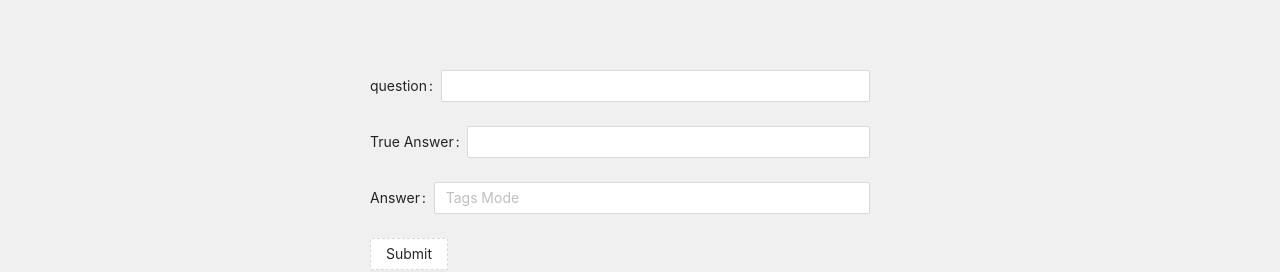
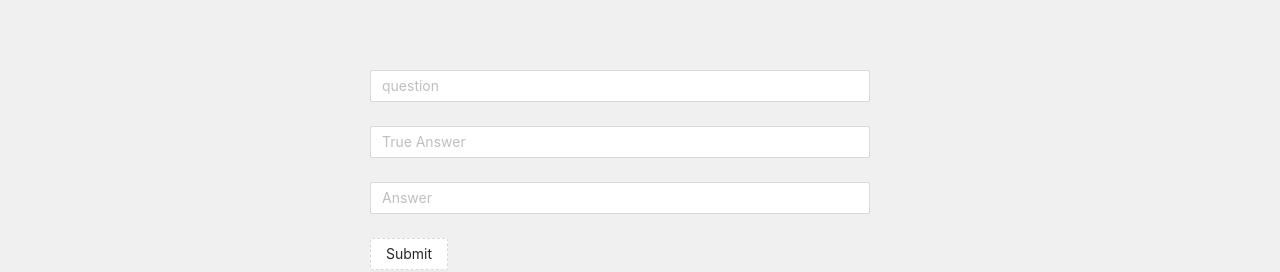
Before and after one commit to zeynepbozkr/question-app, a Next.js app: page /testEklePage in a window 1280 px wide. Shown: the part 135-407 px from the top of the page. Built offline with nearby package versions, Linux system fonts and the light colour scheme.

Commit message:
change homePage

```diff
--- a/pages/testEklePage.js
+++ b/pages/testEklePage.js
@@ -59,18 +59,18 @@ function testEklePage() {
           borderRadius: "10px",
         }}
       >
-        <Form.Item label="question" name="questions">
-          <Input></Input>
+        <Form.Item name="questions">
+          <Input placeholder="question"></Input>
         </Form.Item>
-        <FormItem label="True Answer" name="trueAnswer">
-          <Input></Input>
+        <FormItem name="trueAnswer">
+          <Input placeholder="True Answer"></Input>
         </FormItem>
 
-        <Form.Item label=" Answer" name="answers">
+        <Form.Item name="answers">
           <Select
             mode="tags"
             style={{ width: "100%" }}
-            placeholder="Tags Mode"
+            placeholder=" Answer"
           ></Select>
         </Form.Item>
         <Form.Item>
```
Also changed, not shown: pages/index.js (+24 -10 lines).
